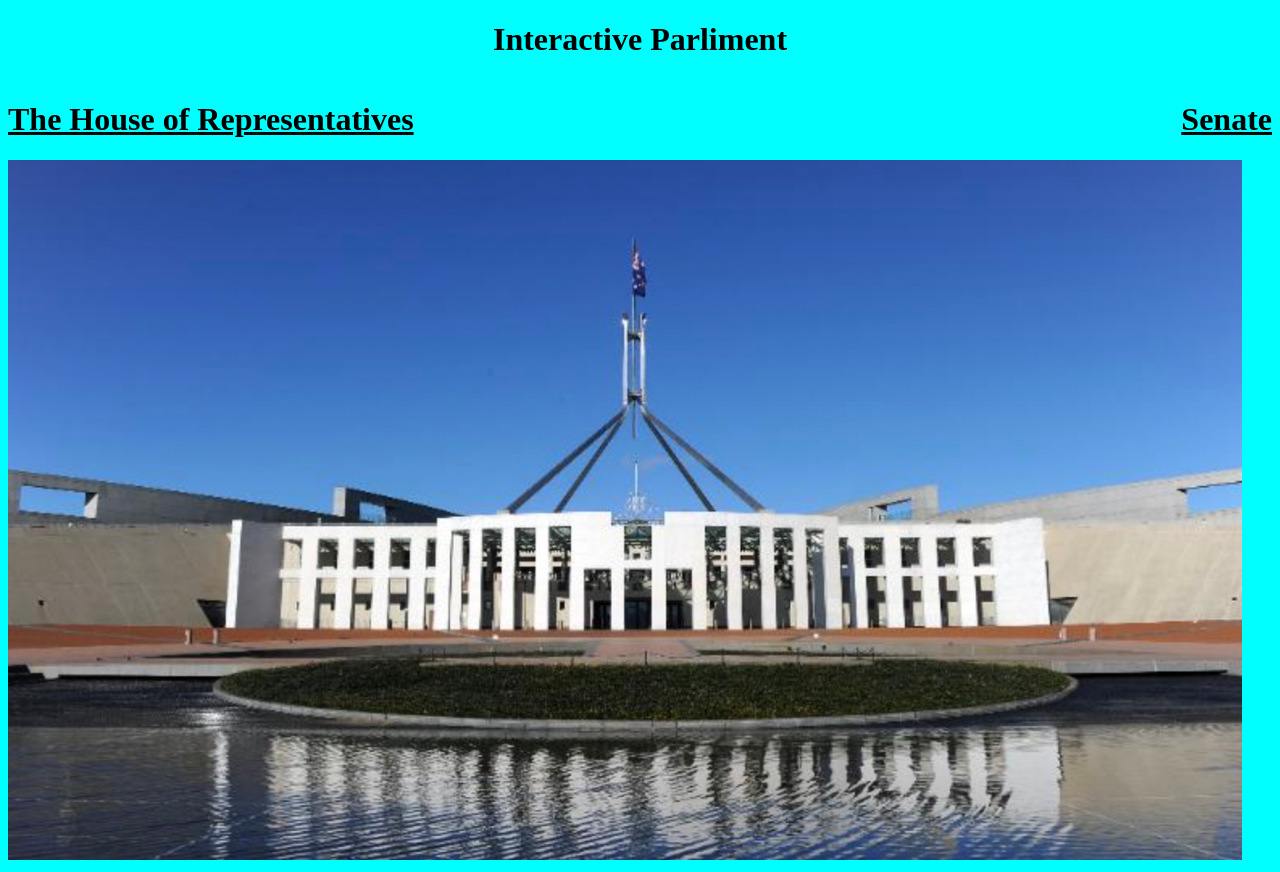
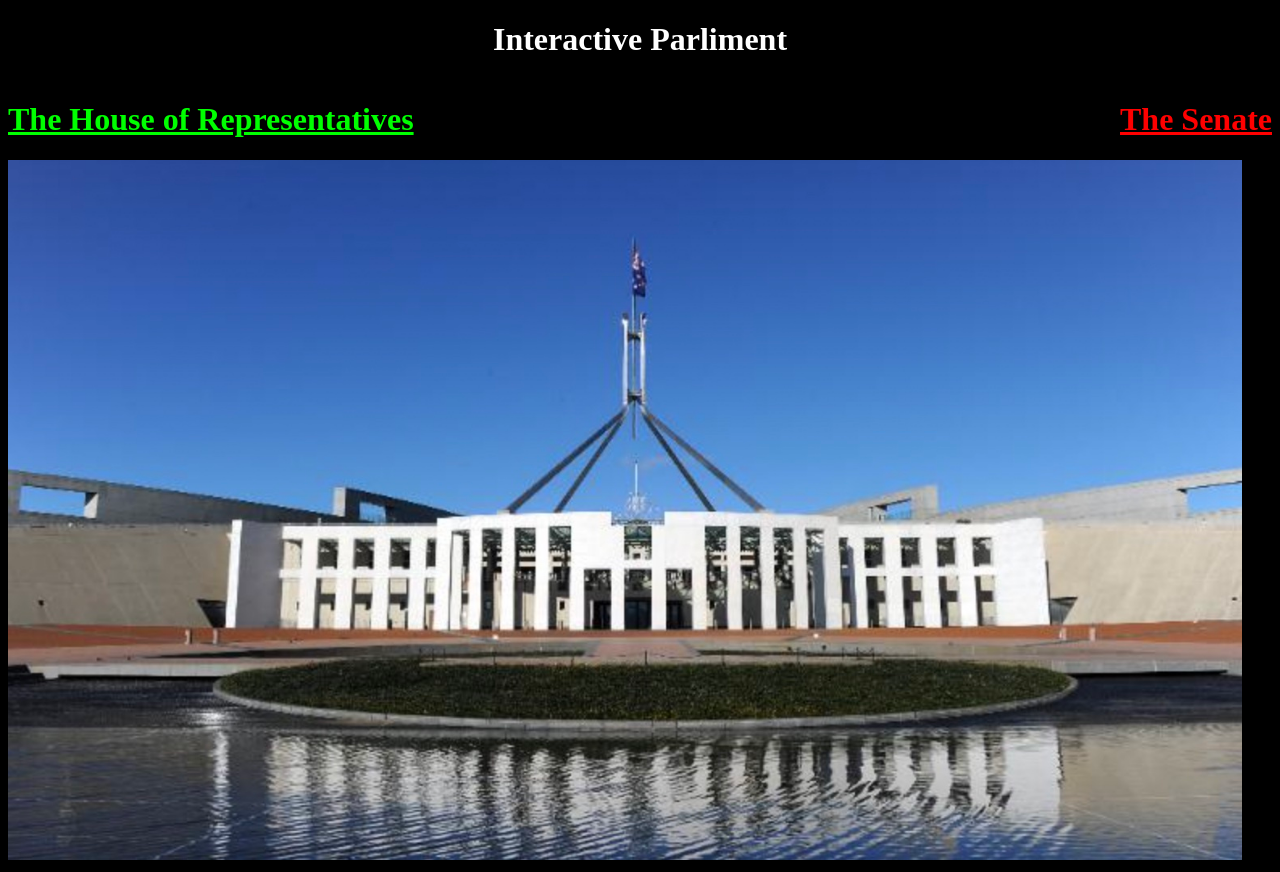
Before and after one commit to kyloren345/Interactive-Parliament, a plain HTML site: page index.html in a window 1280 px wide. Drawn offline with Linux system fonts and the light colour scheme.

Commit message:
commit for an update

```diff
--- a/css/index.css
+++ b/css/index.css
@@ -1,5 +1,5 @@
 html {
-    background-color: aqua;
+    background-color: black;
 }
 
 h1 {
@@ -31,3 +31,15 @@ img {
     height: 700px;
     width: auto;
 }
+
+.houseofreps a {
+    color: lime;
+}
+
+.senate a {
+    color: red;
+}
+
+h1 {
+    color: white;
+}
--- a/index.html
+++ b/index.html
@@ -10,7 +10,7 @@
 <body>
     <h1>Interactive Parliment</h1>
     <div class="houseofreps"><h1><a href="houseofreps.html">The House of Representatives</a></h1></div>
-    <div class="senate"><h1><a href="senate.html">Senate</a></h1></div>
+    <div class="senate"><h1><a href="senate.html">The Senate</a></h1></div>
    <img src="images/redo.jpg">
 </body>
 </html>
```
Also changed, not shown: houseofreps.html (+1 -0 lines), senate.html (+2 -1 lines), images/fedchamber.jpg (added), images/ssd.jpg (added).
